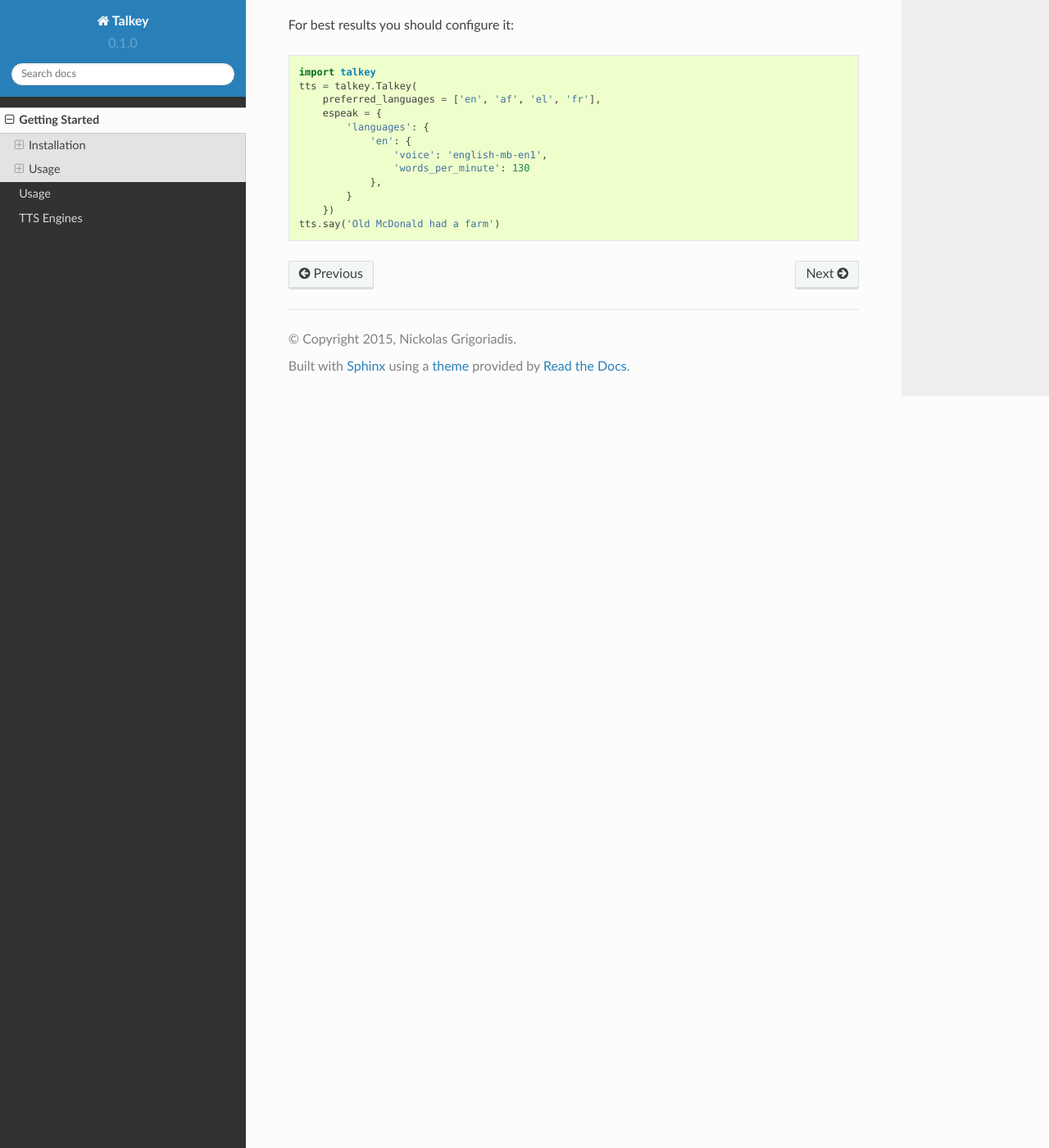
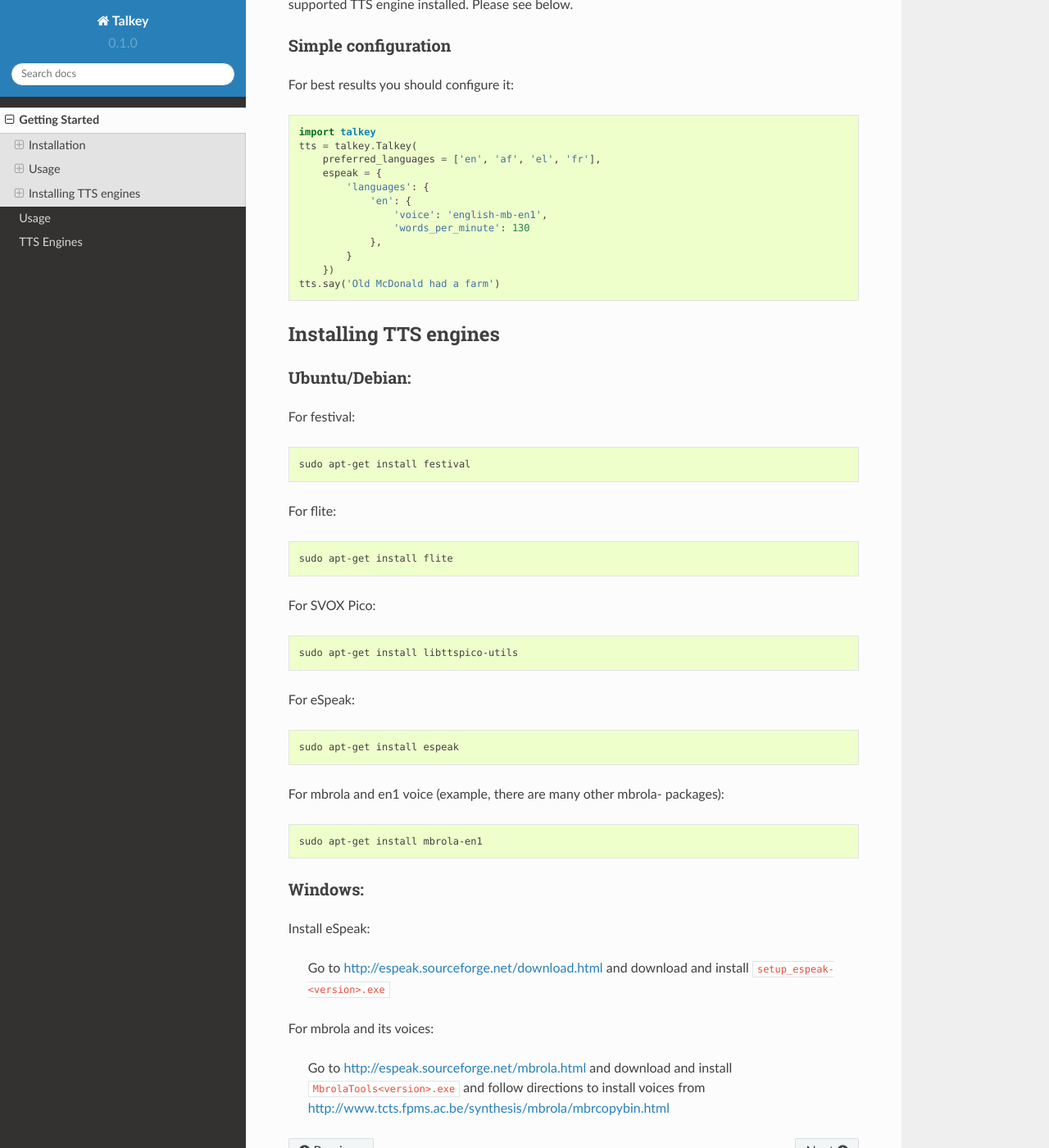
Before and after one commit to grigi/talkey, a Sphinx documentation site: the page built from docs/getting_started.rst, in a window 1280 px wide and 1400 px high, scrolled down 1031 px. Shown: the whole window at 82% size. Built offline with Sphinx 7.4.7 and the Read the Docs theme 2.0.0, drawn with Linux system fonts in a browser that asks for light colours; some of the changed text lies outside the part shown.

Commit message:
Updated docs for installation of TTS Engines

```diff
--- a/docs/getting_started.rst
+++ b/docs/getting_started.rst
@@ -27,6 +27,7 @@
 
 * MaryTTS (needs hosting)
 * Google TTS (cloud hosted) Requires:
+
     .. code-block:: shell
 
         pip install gTTS
@@ -42,6 +43,7 @@
     tts = talkey.Talkey()
     tts.say('Old McDonald had a farm')
 
+If you get a ``talkey.base.TTSError: No supported languages`` error, it means that you don't have a supported TTS engine installed. Please see below.
 
 Simple configuration
 ^^^^^^^^^^^^^^^^^^^^
@@ -62,3 +64,50 @@
             }
         })
     tts.say('Old McDonald had a farm')
+
+Installing TTS engines
+----------------------
+
+Ubuntu/Debian:
+^^^^^^^^^^^^^^
+
+For festival:
+
+.. code-block:: shell
+
+    sudo apt-get install festival
+
+For flite:
+
+.. code-block:: shell
+
+    sudo apt-get install flite
+
+For SVOX Pico:
+
+.. code-block:: shell
+
+    sudo apt-get install libttspico-utils
+
+For eSpeak:
+
+.. code-block:: shell
+
+    sudo apt-get install espeak
+
+For mbrola and en1 voice (example, there are many other mbrola- packages):
+
+.. code-block:: shell
+
+    sudo apt-get install mbrola-en1
+
+Windows:
+^^^^^^^^
+
+Install eSpeak:
+
+    Go to http://espeak.sourceforge.net/download.html and download and install ``setup_espeak-<version>.exe``
+
+For mbrola and its voices:
+
+    Go to http://espeak.sourceforge.net/mbrola.html and download and install ``MbrolaTools<version>.exe`` and follow directions to install voices from  http://www.tcts.fpms.ac.be/synthesis/mbrola/mbrcopybin.html
```
Also changed, not shown: README.rst (+49 -0 lines), 1 other file.
